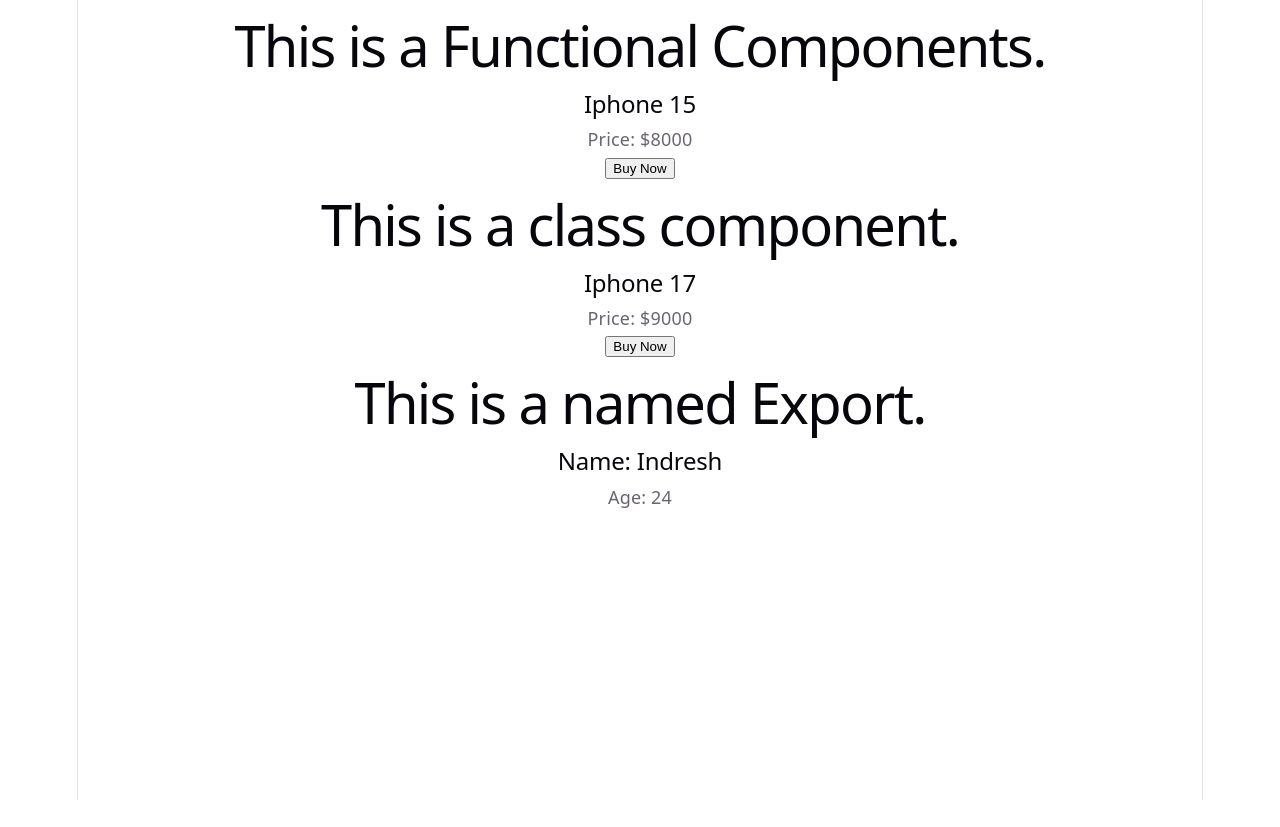
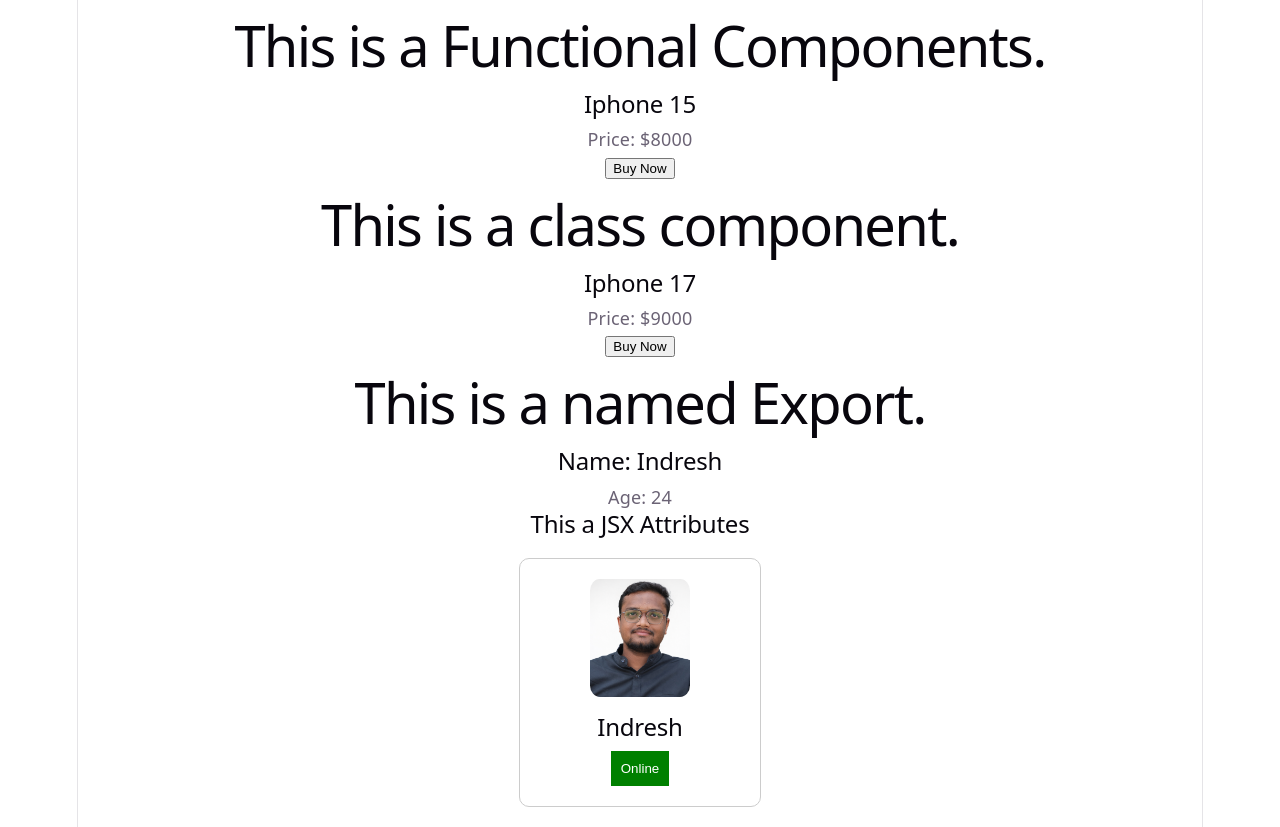
Before and after one commit to indresh-dev-codes/React-journey, a React (Vite) app in the folder Day2/: page / in a window 1280 px wide. Before the commit the page ends 800 px from the top, so only its background shows below. Built offline with nearby package versions, Linux system fonts and the light colour scheme.

Commit message:
Created ProfileCard with dynamic styling and JSX attributes

```diff
--- a/Day2/src/App.css
+++ b/Day2/src/App.css
@@ -182,3 +182,28 @@
     border-right-color: var(--border);
   }
 } */
+
+.card {
+  text-align: center;
+  border: 1px solid #ccc;
+  padding: 20px;
+  width: 200px;
+  margin: 20px auto;
+  border-radius: 10px;
+}
+
+.profile-img {
+  width: 100px;
+  border-radius: 10%;
+}
+
+.name {
+  margin: 10px 0;
+}
+
+.btn {
+  padding: 10px;
+  border: none;
+  color: white;
+  cursor: pointer;
+}
--- a/Day2/src/App.jsx
+++ b/Day2/src/App.jsx
@@ -1,13 +1,14 @@
 import { useState } from "react";
 import reactLogo from "./assets/react.svg";
 import viteLogo from "./assets/vite.svg";
-import heroImg from "./assets/hero.png";
+import heroImg from "./assets/pic.png";
 import "./App.css";
 import Welcome from "./components/Welcome";
 import ProductCard from "./components/ProductCard";
 import Hello from "./components/Hello";
 import Product from "./components/Product";
-import { Header ,name, age } from "./components/Utils";
+import ProfileCard from "./components/ProfileCard";
+import { Header, name, age } from "./components/Utils";
 
 function App() {
   return (
@@ -16,13 +17,17 @@
       <ProductCard />
       <div>
         <Hello />
-        <Product/>
+        <Product />
       </div>
       <div>
         <h1>{Header}</h1>
         <h2>Name: {name}</h2>
         <p>Age: {age}</p>
       </div>
+      <div>
+        <h2>This a JSX Attributes</h2>
+        <ProfileCard />
+      </div>
     </div>
   );
 }
--- /dev/null
+++ b/Day2/src/components/ProfileCard.jsx
@@ -0,0 +1,17 @@
+import heroImg from "../assets/pic.png";
+function ProfileCard() {
+  const isOnline = true;
+  return (
+    <div className="card">
+      <img src={heroImg} alt="profile" className="profile-img" />
+      <h2 className="name">Indresh</h2>
+      <button
+        className="btn"
+        style={{ backgroundColor: isOnline ? "green" : "gray" }}
+      >
+        {isOnline ? "Online" : "Offline"}
+      </button>
+    </div>
+  );
+}
+export default ProfileCard;
```
Also changed, not shown: Day2/src/assets/pic.png (added).
